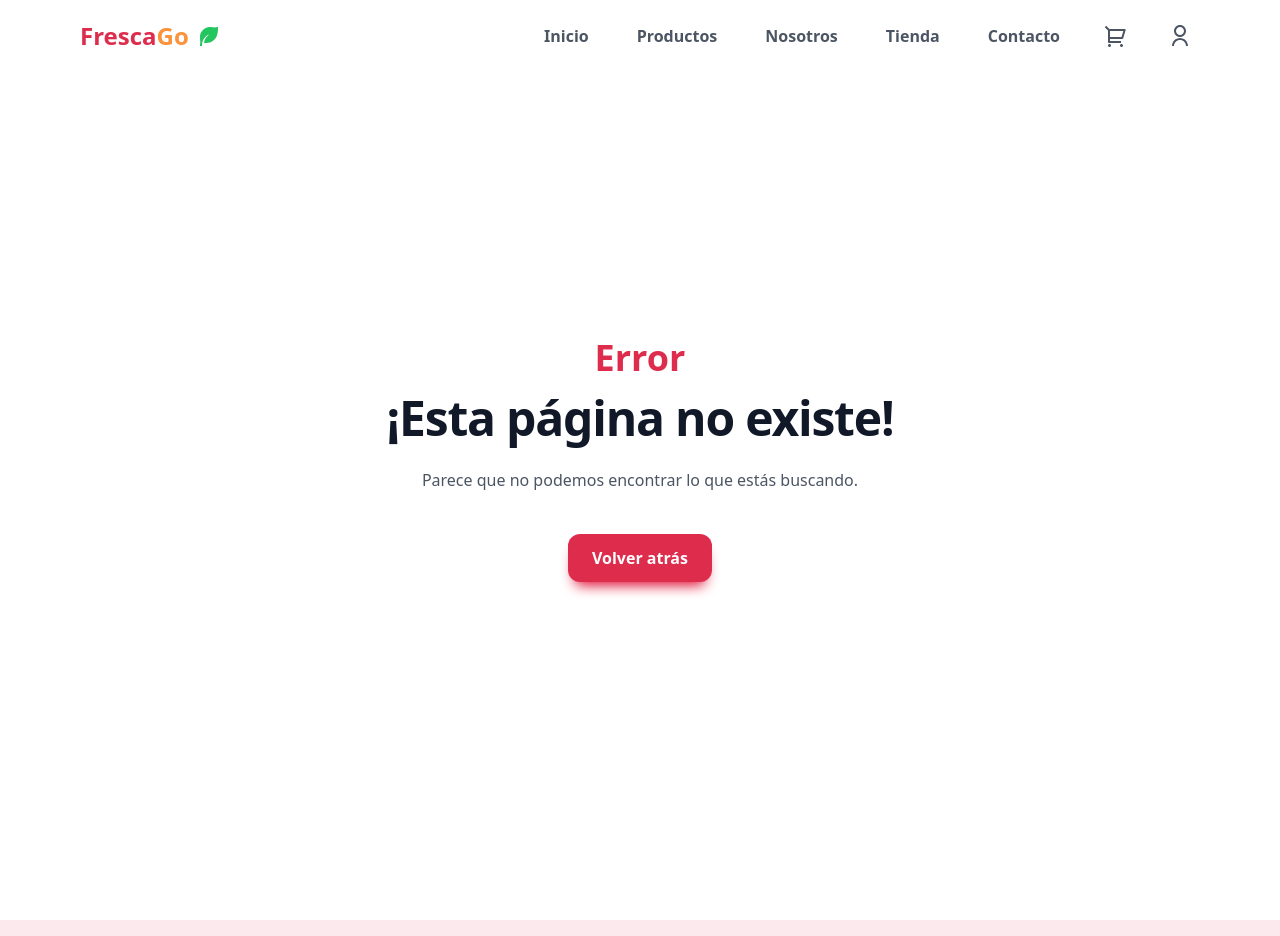
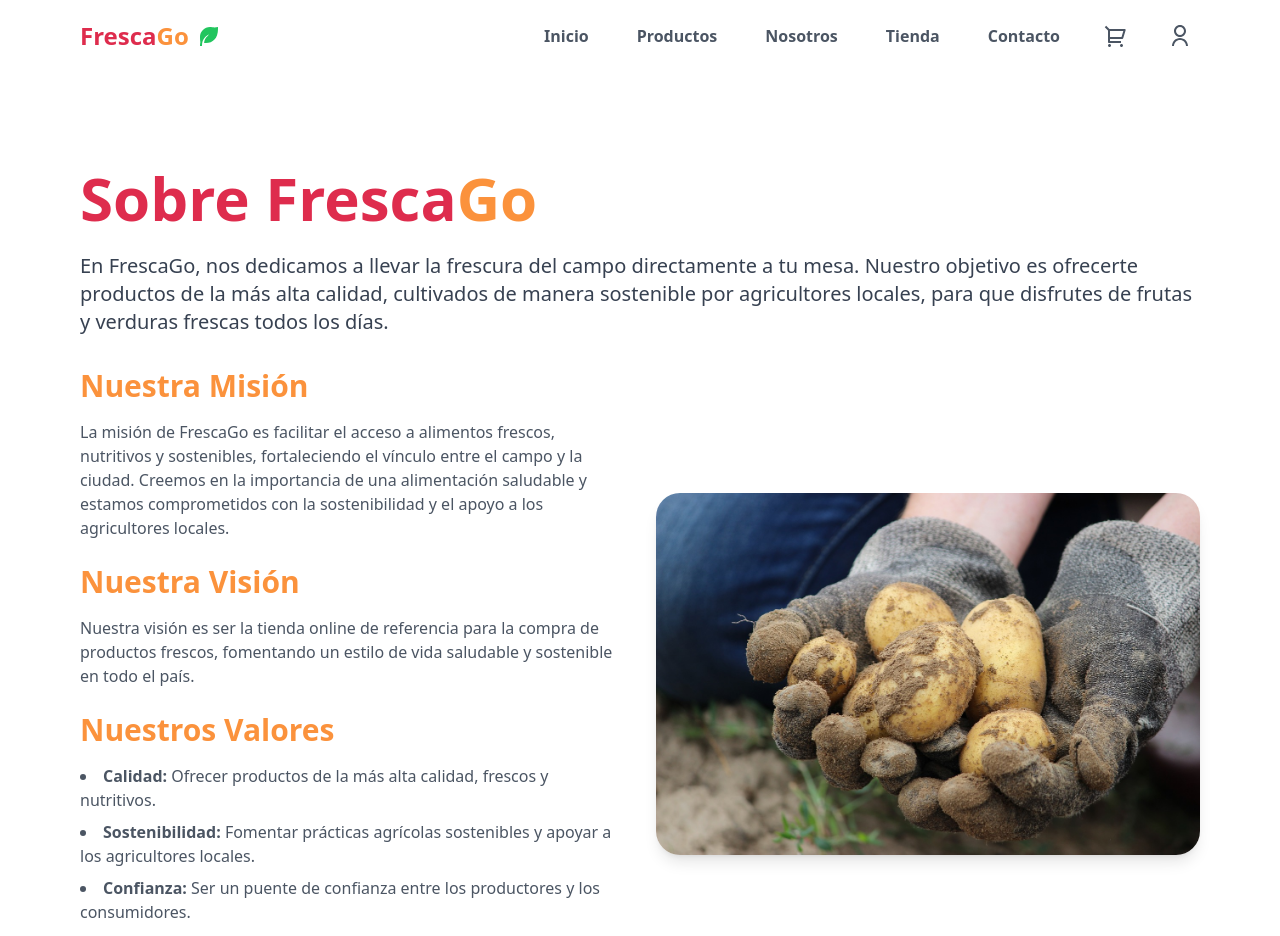
Before and after one commit to srdgz/FrescaGo, a React (Vite) app in the folder frescaGo/: page /nosotros in a window 1280 px wide. Shown: the top 936 px of the page. Built offline with nearby package versions, Linux system fonts and the light colour scheme; a web font is replaced by a local one.

Commit message:
about us screen added

```diff
--- a/frescaGo/src/data/data.js
+++ b/frescaGo/src/data/data.js
@@ -7,22 +7,22 @@ export const NavbarMenu = [
   {
     id: 2,
     title: "Productos",
-    link: "#",
+    link: "/productos",
   },
   {
     id: 3,
     title: "Nosotros",
-    link: "#",
+    link: "/nosotros",
   },
   {
     id: 4,
     title: "Tienda",
-    link: "#",
+    link: "/tienda",
   },
   {
     id: 5,
     title: "Contacto",
-    link: "#",
+    link: "/contacto",
   },
 ];
 
--- a/frescaGo/src/routes/Router.jsx
+++ b/frescaGo/src/routes/Router.jsx
@@ -2,6 +2,7 @@ import React from "react";
 import Navbar from "../components/Navbar/Navbar";
 import Footer from "../components/Footer/Footer";
 import HomeScreen from "../views/HomeScreen";
+import AboutScreen from "../views/AboutScreen";
 import ErrorScreen from "../views/ErrorScreen";
 import { BrowserRouter, Routes, Route } from "react-router-dom";
 
@@ -11,6 +12,7 @@ const Router = () => {
       <Navbar />
       <Routes>
         <Route path="/" element={<HomeScreen />} />
+        <Route path="/nosotros" element={<AboutScreen />} />
         <Route path="*" element={<ErrorScreen />} />
       </Routes>
       <Footer />
--- /dev/null
+++ b/frescaGo/src/views/AboutScreen.jsx
@@ -0,0 +1,75 @@
+import React from "react";
+import AboutImage from "../assets/nosotros.jpg";
+
+const AboutScreen = () => {
+  return (
+    <main className="overflow-x-hidden">
+      <section className="container py-12 md:py-24">
+        <div className="text-center md:text-left">
+          <h1 className="text-4xl md:text-6xl font-bold text-primary mb-6">
+            Sobre Fresca<span className="text-secondary">Go</span>
+          </h1>
+          <p className="text-lg md:text-xl text-gray-700 leading-relaxed mb-8">
+            En FrescaGo, nos dedicamos a llevar la frescura del campo
+            directamente a tu mesa. Nuestro objetivo es ofrecerte productos de
+            la más alta calidad, cultivados de manera sostenible por
+            agricultores locales, para que disfrutes de frutas y verduras
+            frescas todos los días.
+          </p>
+        </div>
+        <div className="grid grid-cols-1 md:grid-cols-2 gap-8">
+          <div>
+            <h2 className="text-3xl font-semibold text-secondary mb-4">
+              Nuestra Misión
+            </h2>
+            <p className="text-gray-600 mb-6">
+              La misión de FrescaGo es facilitar el acceso a alimentos frescos,
+              nutritivos y sostenibles, fortaleciendo el vínculo entre el campo
+              y la ciudad. Creemos en la importancia de una alimentación
+              saludable y estamos comprometidos con la sostenibilidad y el apoyo
+              a los agricultores locales.
+            </p>
+            <h2 className="text-3xl font-semibold text-secondary mb-4">
+              Nuestra Visión
+            </h2>
+            <p className="text-gray-600 mb-6">
+              Nuestra visión es ser la tienda online de referencia para la
+              compra de productos frescos, fomentando un estilo de vida
+              saludable y sostenible en todo el país.
+            </p>
+            <h2 className="text-3xl font-semibold text-secondary mb-4">
+              Nuestros Valores
+            </h2>
+            <ul className="text-gray-600 list-disc list-inside">
+              <li className="mb-2">
+                <strong>Calidad:</strong> Ofrecer productos de la más alta
+                calidad, frescos y nutritivos.
+              </li>
+              <li className="mb-2">
+                <strong>Sostenibilidad:</strong> Fomentar prácticas agrícolas
+                sostenibles y apoyar a los agricultores locales.
+              </li>
+              <li className="mb-2">
+                <strong>Confianza:</strong> Ser un puente de confianza entre los
+                productores y los consumidores.
+              </li>
+              <li>
+                <strong>Innovación:</strong> Utilizar tecnología para mejorar la
+                experiencia de compra y la eficiencia en la entrega.
+              </li>
+            </ul>
+          </div>
+          <div className="flex justify-center items-center">
+            <img
+              src={AboutImage}
+              alt="Sobre FrescaGo"
+              className="rounded-3xl shadow-lg w-full object-cover"
+            />
+          </div>
+        </div>
+      </section>
+    </main>
+  );
+};
+
+export default AboutScreen;
```
Also changed, not shown: frescaGo/src/components/Navbar/Navbar.jsx (+1 -6 lines), frescaGo/src/assets/nosotros.jpg (added).
